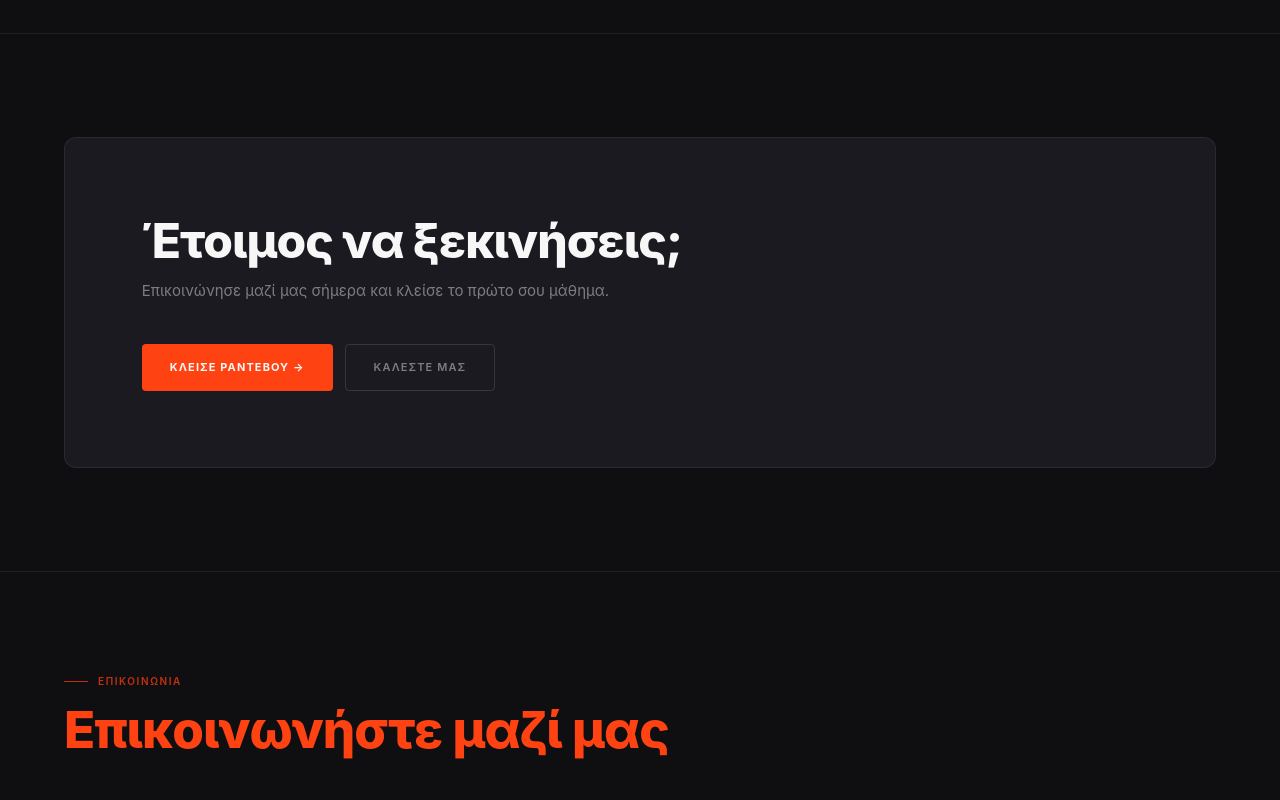
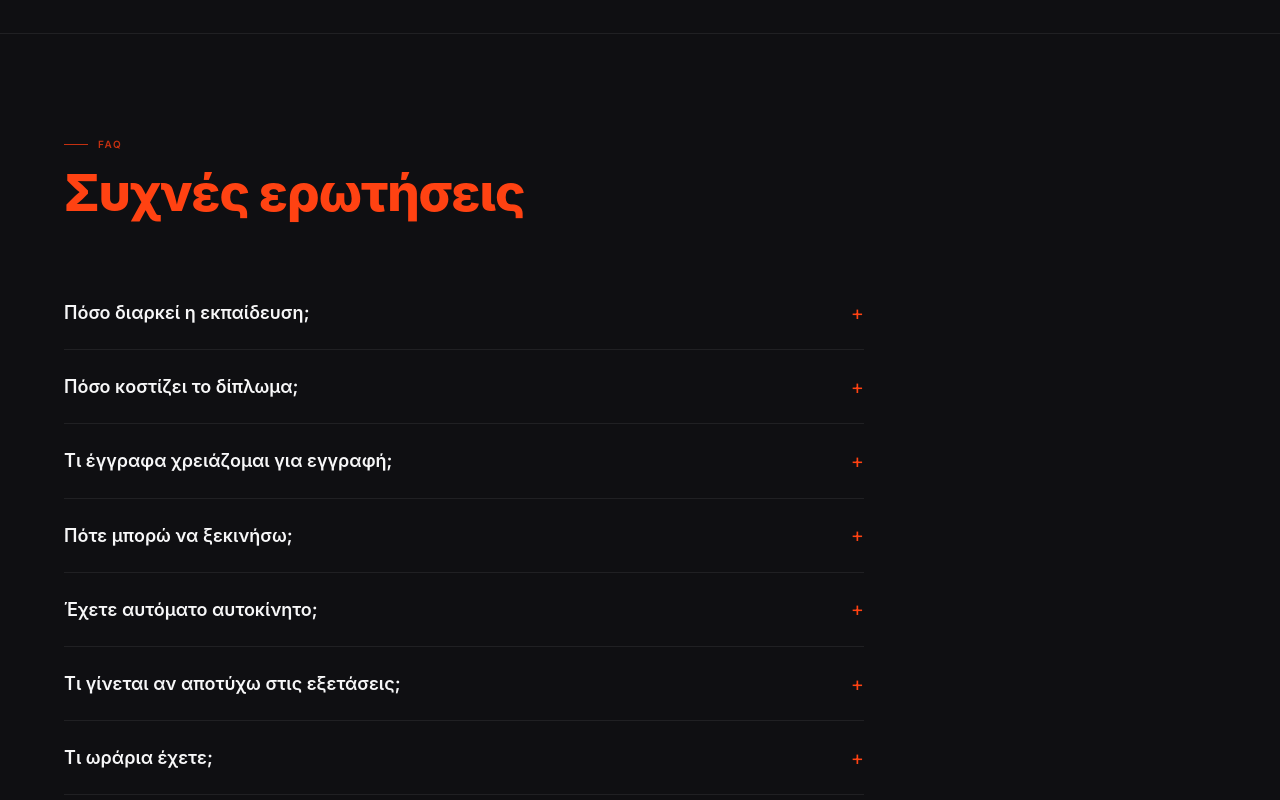
Before and after one commit to bmanologlou/dc26-next, a Next.js app: page / in a window 1280 px wide. Shown: the part 4760-5560 px from the top of the page. Built offline with nearby package versions, Linux system fonts and the light colour scheme.

Commit message:
Add FAQ accordion section

```diff
--- /dev/null
+++ b/app/components/FAQ.tsx
@@ -0,0 +1,121 @@
+'use client'
+import { useRef, useState } from 'react'
+import { motion, useInView, AnimatePresence } from 'framer-motion'
+
+const faqs = [
+  {
+    q: 'Πόσο διαρκεί η εκπαίδευση;',
+    a: 'Εξαρτάται από τον ρυθμό σου και την κατηγορία διπλώματος. Κατά μέσο όρο, για την κατηγορία Β χρειάζονται 2-4 μήνες. Εμείς προσαρμαζόμαστε στο δικό σου πρόγραμμα.',
+  },
+  {
+    q: 'Πόσο κοστίζει το δίπλωμα;',
+    a: 'Το κόστος ποικίλλει ανάλογα με την κατηγορία και τον αριθμό μαθημάτων. Επικοινώνησε μαζί μας για αναλυτική ενημέρωση — δεν υπάρχουν κρυφές χρεώσεις.',
+  },
+  {
+    q: 'Τι έγγραφα χρειάζομαι για εγγραφή;',
+    a: 'Αστυνομική ταυτότητα, πιστοποιητικό υγείας από παθολόγο και οφθαλμίατρο, και δύο φωτογραφίες ταυτότητας. Αναλαμβάνουμε εμείς τη διεκπεραίωση των υπολοίπων.',
+  },
+  {
+    q: 'Πότε μπορώ να ξεκινήσω;',
+    a: 'Οποτεδήποτε! Δεν υπάρχει αναμονή — μόλις ολοκληρωθεί η εγγραφή σου, ξεκινάμε αμέσως με το θεωρητικό μέρος.',
+  },
+  {
+    q: 'Έχετε αυτόματο αυτοκίνητο;',
+    a: 'Ναι, διαθέτουμε αυτόματο όχημα για όσους το προτιμούν. Το δίπλωμα με αυτόματο ισχύει μόνο για αυτόματα οχήματα — ενημέρωσέ μας κατά την εγγραφή.',
+  },
+  {
+    q: 'Τι γίνεται αν αποτύχω στις εξετάσεις;',
+    a: 'Δεν είναι τέλος του κόσμου — συμβαίνει! Κάνουμε επιπλέον μαθήματα για να ενισχύσουμε τα αδύνατα σημεία και επανεξετάζεσαι. Το υψηλό ποσοστό επιτυχίας μας οφείλεται ακριβώς σε αυτή την προσέγγιση.',
+  },
+  {
+    q: 'Τι ωράρια έχετε;',
+    a: 'Κάνουμε μαθήματα πρωί, απόγευμα και Σαββατοκύριακο. Βρίσκουμε πάντα κάτι που ταιριάζει στο πρόγραμμά σου.',
+  },
+]
+
+export default function FAQ() {
+  const ref = useRef(null)
+  const inView = useInView(ref, { once: true, margin: '-80px' })
+  const [open, setOpen] = useState<number | null>(null)
+
+  return (
+    <section id="faq" ref={ref} style={{
+      padding: 'clamp(64px, 8vw, 120px) clamp(24px, 5vw, 80px)',
+      borderTop: '1px solid var(--color-border)',
+    }}>
+      <div style={{ maxWidth: '1440px', margin: '0 auto' }}>
+
+        {/* Heading */}
+        <motion.div
+          initial={{ opacity: 0, y: 24 }}
+          animate={inView ? { opacity: 1, y: 0 } : {}}
+          transition={{ duration: 0.6 }}
+          style={{ marginBottom: '56px' }}>
+          <div className="t-eyebrow-line" style={{ marginBottom: '12px' }}>FAQ</div>
+          <h2 className="t-h2">Συχνές ερωτήσεις</h2>
+        </motion.div>
+
+        {/* Accordion */}
+        <div style={{ maxWidth: '800px' }}>
+          {faqs.map((faq, i) => (
+            <motion.div
+              key={i}
+              initial={{ opacity: 0, y: 16 }}
+              animate={inView ? { opacity: 1, y: 0 } : {}}
+              transition={{ duration: 0.5, delay: i * 0.07 }}
+              style={{ borderBottom: '1px solid var(--color-border)' }}>
+
+              {/* Question */}
+              <button
+                onClick={() => setOpen(open === i ? null : i)}
+                style={{
+                  width: '100%', background: 'none', border: 'none',
+                  cursor: 'pointer', padding: '24px 0',
+                  display: 'flex', alignItems: 'center',
+                  justifyContent: 'space-between', gap: '24px',
+                  textAlign: 'left',
+                }}>
+                <span style={{
+                  fontSize: 'clamp(15px, 2vw, 18px)', fontWeight: 600,
+                  color: open === i ? '#ff4212' : '#f7f7f8',
+                  lineHeight: 1.4, transition: 'color 200ms',
+                }}>
+                  {faq.q}
+                </span>
+                <motion.span
+                  animate={{ rotate: open === i ? 45 : 0 }}
+                  transition={{ duration: 0.25 }}
+                  style={{
+                    fontSize: '20px', color: '#ff4212',
+                    flexShrink: 0, lineHeight: 1, display: 'block',
+                  }}>
+                  +
+                </motion.span>
+              </button>
+
+              {/* Answer */}
+              <AnimatePresence>
+                {open === i && (
+                  <motion.div
+                    initial={{ height: 0, opacity: 0 }}
+                    animate={{ height: 'auto', opacity: 1 }}
+                    exit={{ height: 0, opacity: 0 }}
+                    transition={{ duration: 0.3, ease: [0.16, 1, 0.3, 1] }}
+                    style={{ overflow: 'hidden' }}>
+                    <p style={{
+                      fontSize: 'clamp(14px, 1.6vw, 16px)',
+                      color: 'rgba(247,247,248,0.55)',
+                      lineHeight: 1.75, paddingBottom: '24px',
+                    }}>
+                      {faq.a}
+                    </p>
+                  </motion.div>
+                )}
+              </AnimatePresence>
+            </motion.div>
+          ))}
+        </div>
+      </div>
+    </section>
+  )
+}
--- a/app/page.tsx
+++ b/app/page.tsx
@@ -9,6 +9,7 @@ import WhyUs from './components/WhyUs'
 import Testimonials from './components/Testimonials'
 import CtaBanner from './components/CtaBanner'
 import Contact from './components/Contact'
+import FAQ from './components/FAQ'
 import Footer from './components/Footer'
 
 export const metadata = {
@@ -28,6 +29,7 @@ export default function Home() {
       <Dimitra />
       <WhyUs />
       <Testimonials />
+      <FAQ />
       <CtaBanner />
       <Contact />
       <Footer />
```
